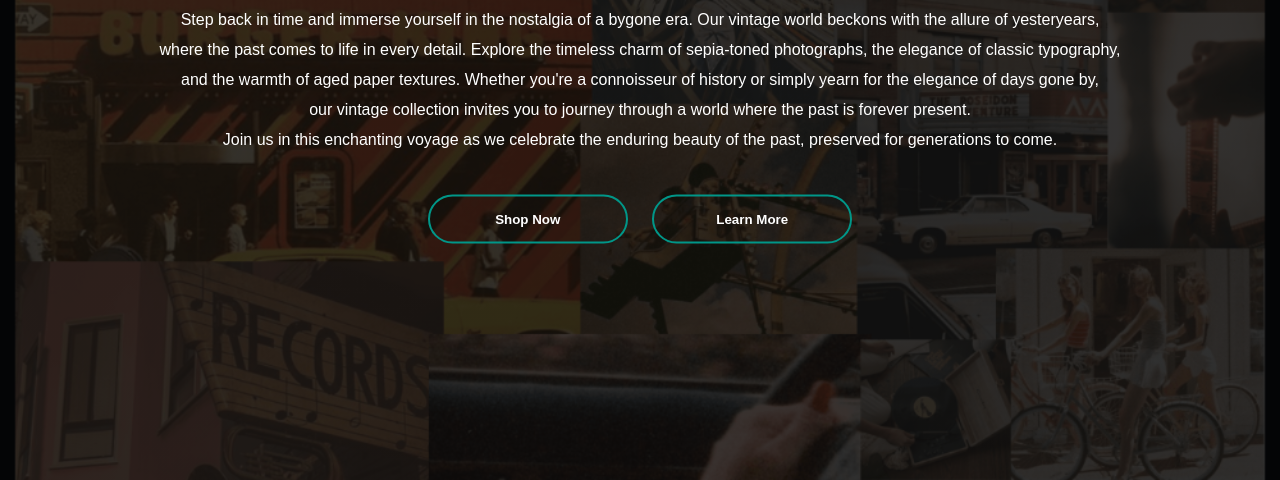
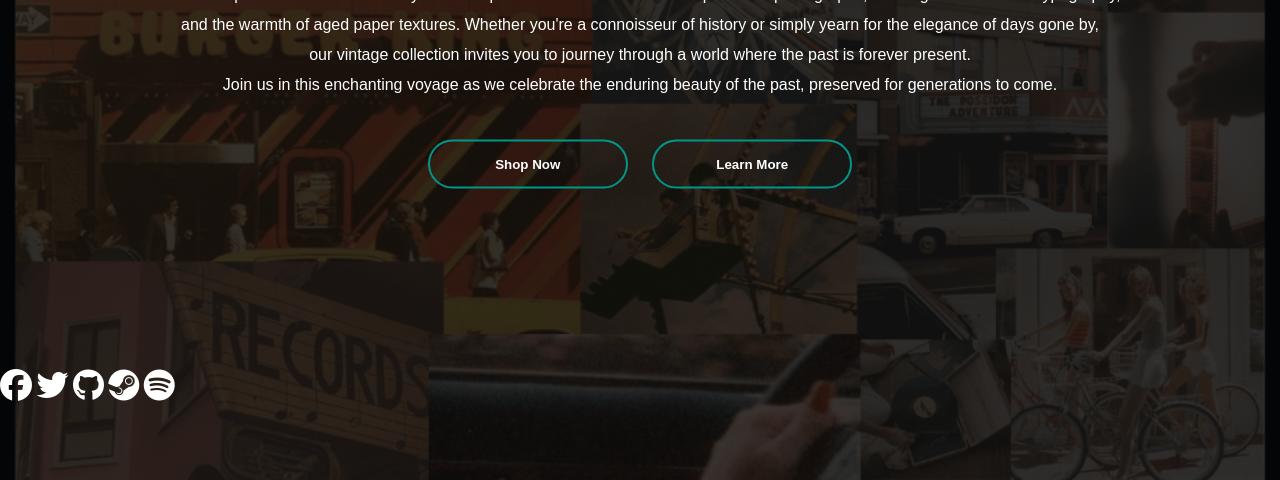
Before and after one commit to deonrtan/Vintage-Website, a plain HTML site: page index.html in a window 1280 px wide. Shown: the part 320-800 px from the top of the page. Drawn offline with Linux system fonts and the light colour scheme.

Commit message:
Commited Icons

```diff
--- a/index.html
+++ b/index.html
@@ -6,6 +6,7 @@
     <meta name="viewport" content="width=device-width, initial-scale=1.0">
     <link rel="stylesheet" href="style.css">
     <title>Vintage Website</title>
+    <script src="https://kit.fontawesome.com/b73c4b918e.js" crossorigin="anonymous"></script>
 </head>
 
 <body>
@@ -34,6 +35,23 @@
                 <button type="button"><span></span>Learn More</button>
             </div>
         </div>
+        <!---
+            Links to Important Pages:
+            Terms of Service
+            Privacy Policy
+            Disclaimer
+            About Us
+            FAQ
+        -->
+        <div class="footer">
+            <ul>
+                <li><a href=""><i class="fa-brands fa-facebook fa-2xl" style="color: #ffffff;"></i></a></li>
+                <li><a href=""><i class="fa-brands fa-twitter fa-2xl" style="color: #ffffff;"></i></i></a></li>
+                <li><a href=""></i><i class="fa-brands fa-github fa-2xl" style="color: #ffffff;"></i></a></li>
+                <li><a href=""></i><i class="fa-brands fa-steam fa-2xl" style="color: #ffffff;"></i></a></li>
+                <li><a href=""></i><i class="fa-brands fa-spotify fa-2xl" style="color: #ffffff;"></i></a></li>
+            </ul>
+        </div>
     </div>
 </body>
 
--- a/style.css
+++ b/style.css
@@ -60,8 +60,8 @@
 
 .content {
     width: 100%;
-    position: absolute;
-    top: 50%;
+    position: relative;
+    margin-top: 15%;
     transform: translateY(-50%);
     color: #fff;
     text-align: center;
@@ -114,3 +114,17 @@ button:hover span {
 button:hover {
     border: none;
 }
+
+
+/* --------------- FOOTER ---------------*/
+.footer {
+    width: 100%;
+
+}
+
+.footer ul li {
+    display: inline-block;
+    justify-content: center;
+    margin: 0 auto;
+
+}
```
